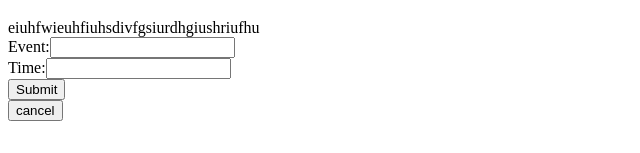
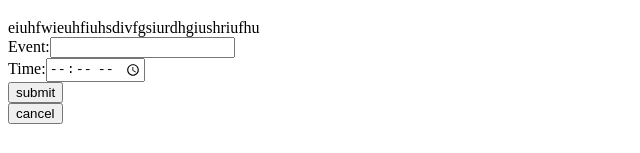
Before and after one commit to morgangrace11/kittyFlitter, a React app: page / in a window 1280 px wide. Both pictures are taken after a click on the element "10". Shown: the part 309-462 px from the top of the page, without its empty margins (0-640 px from the left). Built offline with nearby package versions, Linux system fonts and the light colour scheme; the HTML template or start-up script is replaced by a standard one.

Commit message:
getting correct data needed

```diff
--- a/client/src/components/app.jsx
+++ b/client/src/components/app.jsx
@@ -9,28 +9,48 @@ class App extends React.Component {
 
     this.state = {
       list: [],
-      date: '',
+      time: '',
       event: '',
-      toggle: false
+      toggle: false,
+      date: ''
     }
 
     this.handleClick = this.handleClick.bind(this);
+    this.handleEventChange = this.handleEventChange.bind(this);
+    this.handleTimeChange = this.handleTimeChange.bind(this);
   }
 
-  handleClick() {
+  handleClick(e) {
+    console.log(e.target.innerHTML)
     this.setState({
-      toggle: !this.state.toggle
+      toggle: !this.state.toggle,
+      date: `2/${e.target.innerHTML}/2019`
+    })
+  }
+
+  handleEventChange(e) {
+    console.log(e.target.value)
+    this.setState({
+      event: e.target.value
+    })
+  }
+
+  handleTimeChange(e) {
+    console.log(e.target.value)
+    this.setState({
+      time: e.target.value
     })
   }
 
   render() {
+    console.log(this.state)
     return (
       <div className="App">
         <h1 id="title">Kitty Flitter</h1>
         <main>
           <Calendar handleClick={this.handleClick} />
           <List />
-          {this.state.toggle ? <Popup handleClick={this.handleClick} /> : null}
+          {this.state.toggle ? <Popup handleClick={this.handleClick} handleEventChange={this.handleEventChange} handleTimeChange={this.handleTimeChange} /> : null}
         </main>
       </div>
     );
--- a/client/src/components/popup.jsx
+++ b/client/src/components/popup.jsx
@@ -5,12 +5,12 @@ const Popup = (props) => (
     <div id="popup-main">
       <form>
         Event:
-    <input type="text" />
+    <input type="text" onChange={props.handleEventChange} required />
         <br />
         Time:
-    <input type="text" />
+    <input type="time" onChange={props.handleTimeChange} required />
         <br />
-        <input onClick={props.handleClick} type="submit" />
+        <input onClick={props.handleClick} type="button" value="submit" />
       </form>
       <button onClick={props.handleClick} >cancel</button>
     </div>
```
Also changed, not shown: 1 other file (tests, documents, lock files or other folders).
